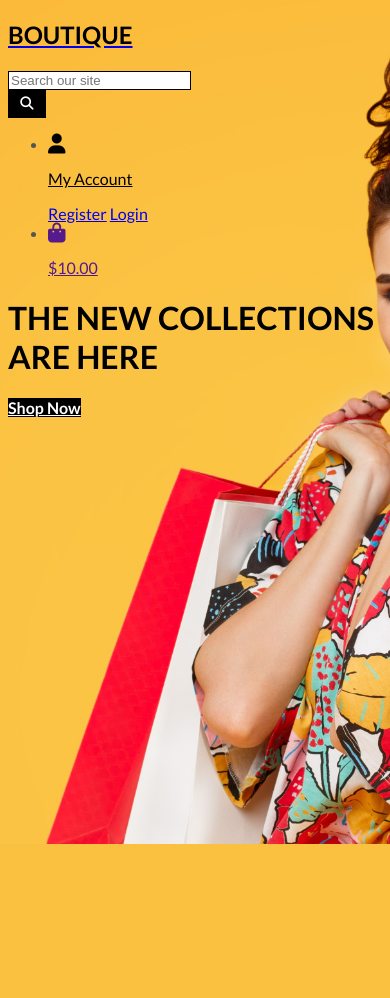
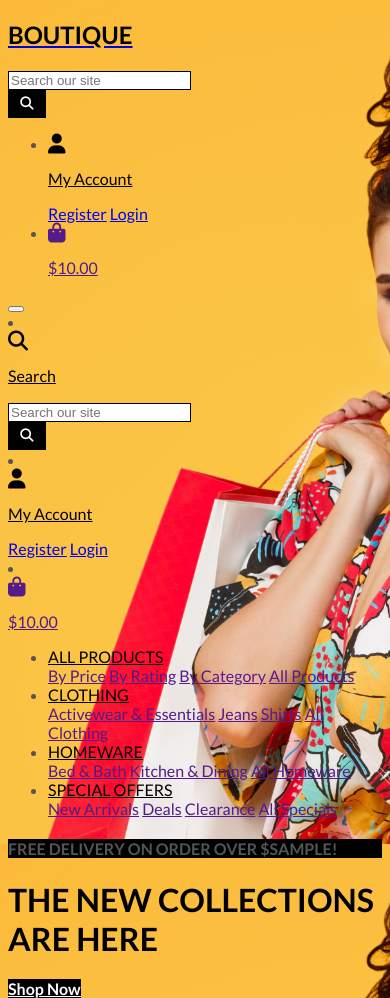
Before and after one commit to Mienjung97/boutique_ado, a Django app: template home/templates/home/index.html in a window 390 px wide. Before the commit the page ends 844 px from the top, so only its background shows below. Run offline with Django 3.2, Linux system fonts and the light colour scheme; the template is opened without the code that fills it: most values are stand-ins (such as "Sample title", 1, 10 or a date in 2020); some libraries are stand-ins or nearby versions.

Commit message:
added mobile_header and main navbar

```diff
--- a/static/css/base.css
+++ b/static/css/base.css
@@ -56,6 +56,10 @@ body {
     border: 1px solid black !important;
 }
 
+.bg-black {
+    background: #000 !important;
+}
+
 /* -------------------------------- Media Queries */
 
 /* Slightly larger container on xl screens */
--- a/templates/base.html
+++ b/templates/base.html
@@ -17,7 +17,9 @@
     {% block corecss %}
     <link rel="preconnect" href="https://fonts.googleapis.com">
     <link rel="preconnect" href="https://fonts.gstatic.com" crossorigin>
-        <link href="https://fonts.googleapis.com/css2?family=Lato:ital,wght@0,100;0,300;0,400;0,700;0,900;1,100;1,300;1,400;1,700;1,900&display=swap" rel="stylesheet">
+    <link
+        href="https://fonts.googleapis.com/css2?family=Lato:ital,wght@0,100;0,300;0,400;0,700;0,900;1,100;1,300;1,400;1,700;1,900&display=swap"
+        rel="stylesheet">
     <link rel="stylesheet" href="{% static 'css/base.css' %}">
     {% endblock %}
 
@@ -54,7 +56,8 @@
             <div class="col-12 col-lg-4 my-auto py-1 py-lg-0">
                 <form action="" method="get">
                     <div class="input-group w-100">
-                        <input type="text" class="form-control border border-black rounded-0" name="q" placeholder="Search our site">
+                        <input type="text" class="form-control border border-black rounded-0" name="q"
+                            placeholder="Search our site">
                         <div class="input-group-append">
                             <button class="form-control btn btn-black border border-black rounded-0" type="submit">
                                 <span class="icon">
@@ -68,7 +71,8 @@
             <div class="col-12 col-lg-4 my-auto py-1 py-lg-0">
                 <ul class="list-inline list-unstyled text-center text-lg-right my-0">
                     <li class="list-inline-item dropdown">
-                        <a href="#" class="text-black nav-link" id="user-options" data-toggle="dropdown" aria-haspopup="true" aria-expanded="false">
+                        <a href="#" class="text-black nav-link" id="user-options" data-toggle="dropdown"
+                            aria-haspopup="true" aria-expanded="false">
                             <div class="text-center">
                                 <div><i class="fas fa-user fa-lg"></i></div>
                                 <p class="my-0">My Account</p>
@@ -88,7 +92,8 @@
                         </div>
                     </li>
                     <li class="list-inline-item">
-                        <a href="" class="{% if grand_total %}text-info font-weight-bold{% else %}text-black{% endif %} nav-link">
+                        <a href=""
+                            class="{% if grand_total %}text-info font-weight-bold{% else %}text-black{% endif %} nav-link">
                             <div class="text-center">
                                 <div><i class="fas fa-shopping-bag fa-lg"></i></div>
                                 <p class="my-0">
@@ -102,6 +107,21 @@
                         </a>
                     </li>
                 </ul>
+            </div>
+        </div>
+        <div class="row bg-white">
+            <nav class="navbar navbar-expand-lg nabvar-light w-100">
+                <button class="navbar-toggler" type="button" data-toggle="collapse" data-target="#main-nav"
+                    aria-expanded="false" aria-label="Toggle navigation">
+                    <span class="navbar-togglrt-icon"></span>
+                </button>
+                {% include 'includes/mobile-top-header.html' %}
+                {% include 'includes/main-nav.html' %}
+            </nav>
+        </div>
+        <div class="row text-center" id="delivery-banner">
+            <div class="col bg-black text-white">
+                <h4 class="logo-font my-1">Free delivery on order over ${{ free_shipping_threshold }}!</h4>
             </div>
         </div>
     </header>
--- /dev/null
+++ b/templates/includes/main-nav.html
@@ -0,0 +1,50 @@
+<div class="collapse navbar-collapse" id="main-nav"></div>
+    <ul class="navbar-nav w-auto mx-auto">
+        <li class="nav-item dropdown">
+            <a class="logo-font font-weight-bold nav-link text-black mr-5" href="#" id="all-products-link" data-toggle="dropdown" aria-haspopup="true" aria-expanded="false">
+                All Products
+            </a>
+            <div class="dropdown-menu border-0" aria-labelledby="all-products-link">
+                <a href="" class="dropdown-item">By Price</a>
+                <a href="" class="dropdown-item ">By Rating</a>
+                <a href="" class="dropdown-item ">By Category</a>
+                <a href="" class="dropdown-item">All Products</a>
+            </div>
+        </li>
+
+        <li class="nav-item dropdown">
+            <a class="logo-font font-weight-bold nav-link text-black mr-5" href="#" id="clothing-link" data-toggle="dropdown" aria-haspopup="true" aria-expanded="false">
+                Clothing
+            </a>
+            <div class="dropdown-menu border-0" aria-labelledby="clothing-link">
+                <a href="" class="dropdown-item">Activewear &amp; Essentials</a>
+                <a href="" class="dropdown-item">Jeans</a>
+                <a href="" class="dropdown-item">Shirts</a>
+                <a href="" class="dropdown-item">All Clothing</a>
+            </div>
+        </li>
+
+        <li class="nav-item dropdown">
+            <a class="logo-font font-weight-bold nav-link text-black mr-5" href="#" id="homeware-link" data-toggle="dropdown" aria-haspopup="true" aria-expanded="false">
+                Homeware
+            </a>
+            <div class="dropdown-menu border-0" aria-labelledby="homeware-link">
+                <a href="" class="dropdown-item">Bed &amp; Bath</a>
+                <a href="" class="dropdown-item">Kitchen &amp; Dining</a>
+                <a href="" class="dropdown-item">All Homeware</a>
+            </div>
+        </li>
+
+        <li class="nav-item dropdown">
+            <a class="logo-font font-weight-bold nav-link text-black" href="#" id="specials-link" data-toggle="dropdown" aria-haspopup="true" aria-expanded="false">
+                Special Offers
+            </a>
+            <div class="dropdown-menu border-0" aria-labelledby="specials-link">
+                <a href="" class="dropdown-item">New Arrivals</a>
+                <a href="" class="dropdown-item">Deals</a>
+                <a href="" class="dropdown-item">Clearance</a>
+                <a href="" class="dropdown-item">All Specials</a>
+            </div>
+        </li>
+    </ul>
+</div>
--- /dev/null
+++ b/templates/includes/mobile-top-header.html
@@ -0,0 +1,56 @@
+<li class="list-inline-item"></li>
+    <a class="text-black nav-link d-block d-lg-none" href="#" id="mobile-search" data-toggle="dropdown" aria-haspopup="true" aria-expanded="false">
+        <div class="text-center">
+            <div><i class="fas fa-search fa-lg"></i></div>
+            <p class="my-0">Search</p>
+        </div>
+    </a>
+    <div class="dropdown-menu border-0 w-100 p-3 rounded-0 my-0" aria-labelledby="mobile-search">
+        <form class="form" method="GET" action="">
+            <div class="input-group w-100">
+                <input class="form-control border border-black rounded-0" type="text" name="q" placeholder="Search our site">
+                <div class="input-group-append">
+                    <button class="form-control form-control btn btn-black border border-black rounded-0" type="submit">
+                        <span class="icon">
+                            <i class="fas fa-search"></i>
+                        </span>
+                    </button>
+                </div>
+            </div>
+        </form>
+    </div>
+</li>
+<li class="list-inline-item dropdown">
+    <a class="text-black nav-link d-block d-lg-none" href="#" id="user-options" data-toggle="dropdown" aria-haspopup="true" aria-expanded="false">
+        <div class="text-center">
+            <div><i class="fas fa-user fa-lg"></i></div>
+            <p class="my-0">My Account</p>
+        </div>
+    </a>
+    <div class="dropdown-menu border-0" aria-labelledby="user-options">
+        {% if request.user.is_authenticated %}
+            {% if request.user.is_superuser %}
+                <a href="{% url 'account_logout' %}" class="dropdown-item">Product Management</a>
+            {% endif %}
+            <a href="" class="dropdown-item">My Profile</a>
+            <a href="{% url 'account_logout' %}" class="dropdown-item">Logout</a>
+        {% else %}
+            <a href="{% url 'account_signup' %}" class="dropdown-item">Register</a>
+            <a href="{% url 'account_login' %}" class="dropdown-item">Login</a>
+        {% endif %}
+    </div>
+</li>
+<li class="list-inline-item">
+    <a class="{% if grand_total %}text-primary font-weight-bold{% else %}text-black{% endif %} nav-link d-block d-lg-none" href="">
+        <div class="text-center">
+            <div><i class="fas fa-shopping-bag fa-lg"></i></div>
+            <p class="my-0">
+                {% if grand_total %}
+                    ${{ grand_total|floatformat:2 }}
+                {% else %}
+                    $0.00
+                {% endif %}
+            </p>
+        </div>
+    </a>
+</li>
```
Lines whose indentation alone changed are shown as unchanged.
